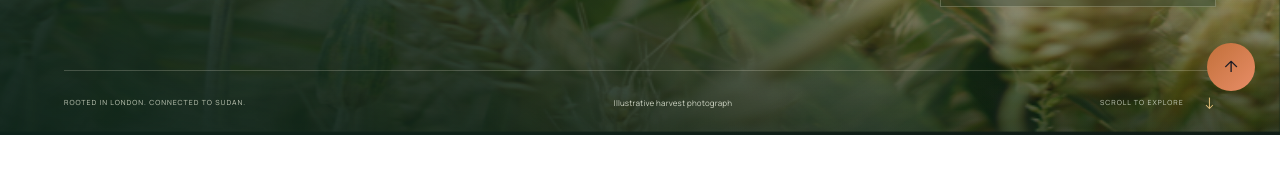
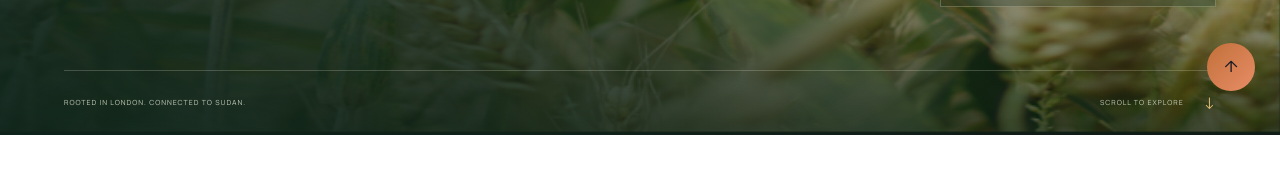
Before and after one commit to Hero988/RiseMeUp, a React (Vite) app: page / in a window 1280 px wide. Shown: the part 684-869 px from the top of the page. Built offline with nearby package versions, Linux system fonts and the light colour scheme; a web font is replaced by a local one.

Commit message:
Remove middle caption from homepage opening footer

```diff
--- a/src/components/ClassicHero.tsx
+++ b/src/components/ClassicHero.tsx
@@ -19,7 +19,7 @@ export default function ClassicHero() {
           <span>Coptic Orthodox &amp; Nuba Mountains</span>
         </aside>
       </div>
-      <div className="rm-opening-foot"><span>Rooted in London. Connected to Sudan.</span><span>Illustrative harvest photograph</span><a href="#about">Scroll to explore <span aria-hidden="true">↓</span></a></div>
+      <div className="rm-opening-foot"><span>Rooted in London. Connected to Sudan.</span><a href="#about">Scroll to explore <span aria-hidden="true">↓</span></a></div>
     </section>
   );
 }
```
